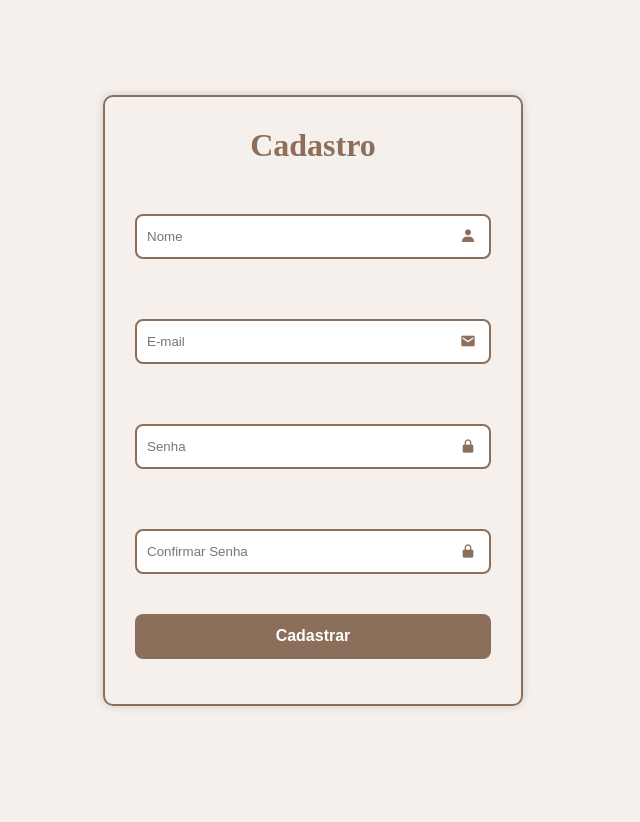
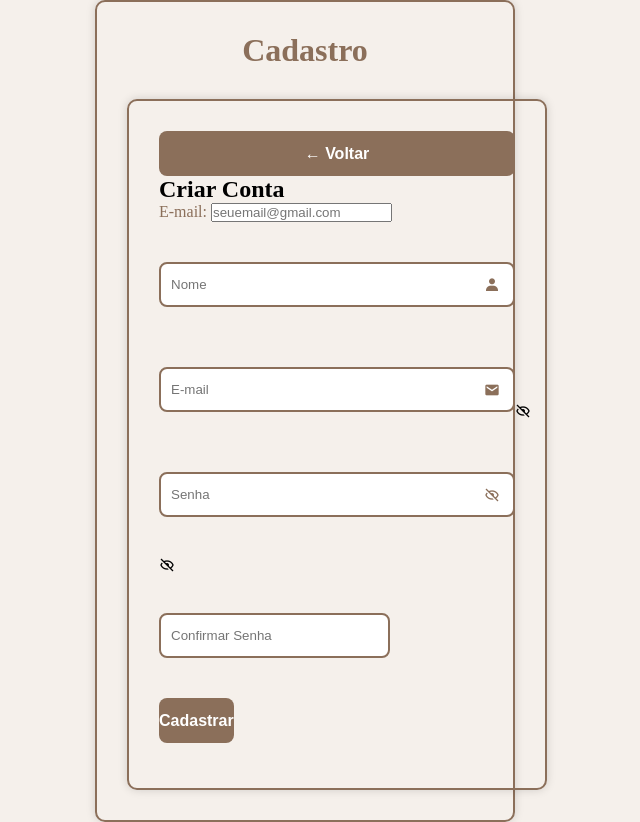
Before and after one commit to luanj12183/Projeto_Integrador_Uni-, a website: page cadastro.html in a window 1280 px wide. Shown: the whole page, without its empty margins (327-967 px from the left). Before the commit the page ends 800 px from the top, so only its background shows below. Drawn offline with nearby package versions, Linux system fonts and the light colour scheme.

Commit message:
atualização da base de dados e estrutura da página

```diff
--- a/cadastro.html
+++ b/cadastro.html
@@ -13,6 +13,21 @@ rel='stylesheet'>
      <main class="container cadastro-container">
     <h1>Cadastro</h1>
 
+<div class="container">
+
+    <button type="button" onclick="window.location.back()">
+        ← Voltar
+    </button>
+
+    <h2>Criar Conta</h2>
+
+    <form id="cadastroForm">
+
+        <div class="input-group">
+            <label>E-mail:</label>
+            <input type="email" id="email" placeholder="seuemail@gmail.com" required>
+        </div>
+
 <form>
     <div class="input-box">
         <input type="text" id="nome" placeholder="Nome" required>
@@ -24,14 +39,14 @@ rel='stylesheet'>
         <i class="bx bxs-envelope"></i>
     </div>
 
-     <div class="input-box">
+     <div class="input-box" style="position: relative;">
         <input type="password" id="senha" placeholder="Senha" required>
-        <i class=" bx bxs-lock-alt"></i>
+        <i class="bx bx-hide" onclick="toggleSenha ('senha', this)" style="cursor: pointer;"><i>
     </div>
 
      <div class="input-box">
         <input type="password" id="confirmar-senha" placeholder="Confirmar Senha" required>
-         <i class=" bx bxs-lock-alt"></i>
+         <i class=" bx bx--hide" onclick="toggleSenha('confirmar-senha', this)" style="cursor: pointer;"><i>
     </div>
 
     <button type="submit">Cadastrar</button>
@@ -40,8 +55,10 @@ rel='stylesheet'>
 </main>
 
 <script>
+    const API_URL = "https://redesigned-bassoon-q7wp6grxwvpgf9g4x-8000.app.github.dev";
 
-    const API_URL = "https://redesigned-bassoon-q7wp6grxwvpgf9g4x-8000.app.github.dev";
+    function toggleSenha(inputId, icon) {
+        const input = document.getElementById(inputId);
 
     document.addEventListener('DOMContentLoaded', () => {
         const form = document.querySelector('form');
```
